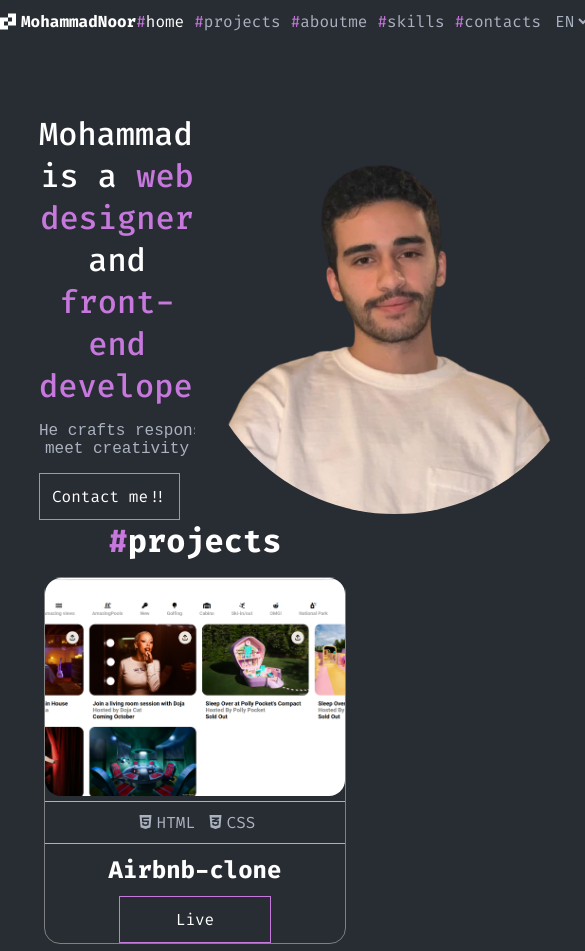
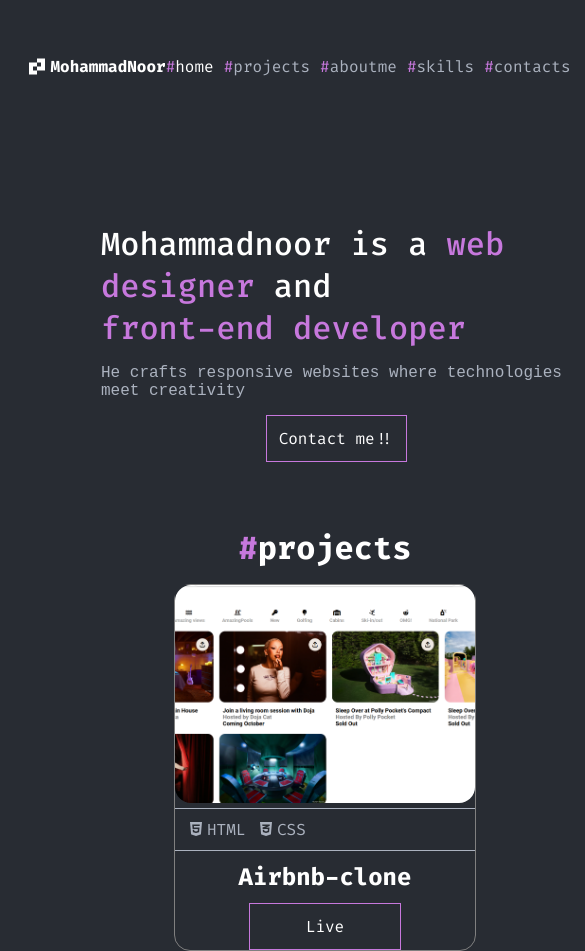
Before and after one commit to mohammadnoorsaqer/orange-portfolio, a plain HTML site: page index.html in a window 390 px wide. Shown: the top 951 px of the page, 585 px wide, since content can reach past the window. Drawn offline with nearby package versions, Linux system fonts and the light colour scheme.

Commit message:
final touch_finishing my first project

```diff
--- a/CSS/style.css
+++ b/CSS/style.css
@@ -434,10 +434,47 @@ footer .content .footer-icons span a i:hover
 }
 /* responsive */
 @media (max-width: 768px) {
-    .container {
+    .container
+    {
         flex-direction: column;
         align-items: center;
+        min-width: 600px;
+        /* text-align: center; */
+        display: flex;
+        justify-content: center;
+        flex-direction: column;
+        margin: 25px;
+        padding: 20px;
+        overflow: hidden;
+
+    }
+    .right .img .parent img
+    {
+        display: none;
+    }
+    .left .text
+    {
+        display: grid;
+        grid-template-columns: 1fr;
+        align-items: center;
+    }
+    .aboutme .right  .right-img img
+    {
+        display:none;
+    }
+    .left .text .btn
+    {
         text-align: center;
+        margin: auto;
+    }
+    .aboutme{
+        display: grid;
+        grid-template-columns: 1fr;
+        align-items: center;
+    }
+    .aboutme .left .btn
+    {
+        margin: auto;
     }
 
 }
@@ -446,8 +483,43 @@ footer .content .footer-icons span a i:hover
 {
     flex-direction: column;
     align-items: center;
-    text-align: center;
-}
+    min-width: 600px;
+    /* text-align: center; */
+    display: flex;
+    justify-content: center;
+    flex-direction: column;
+    margin: 25px;
+    padding: 20px;
+    overflow: hidden;
 
 }
+.right .img .parent img
+{
+    display: none;
+}
+.left .text
+{
+    display: grid;
+    grid-template-columns: 1fr;
+    align-items: center;
+}
+.aboutme .right  .right-img img
+{
+    display:none;
+}
+.left .text .btn
+{
+    text-align: center;
+    margin: auto;
+}
+.aboutme{
+    display: grid;
+    grid-template-columns: 1fr;
+    align-items: center;
+}
+.aboutme .left .btn
+{
+    margin: auto;
+}
+}
 /* */
```
